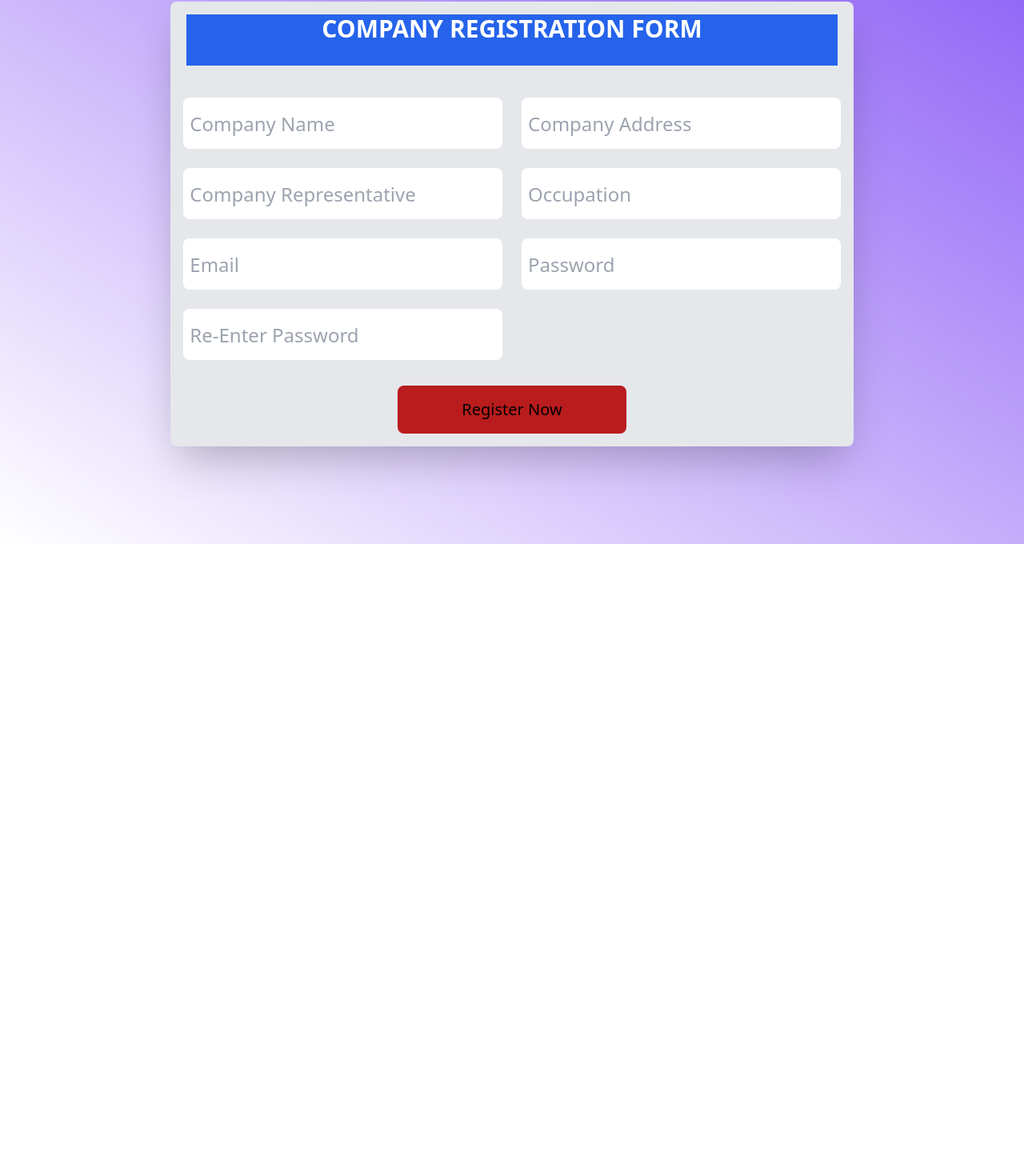
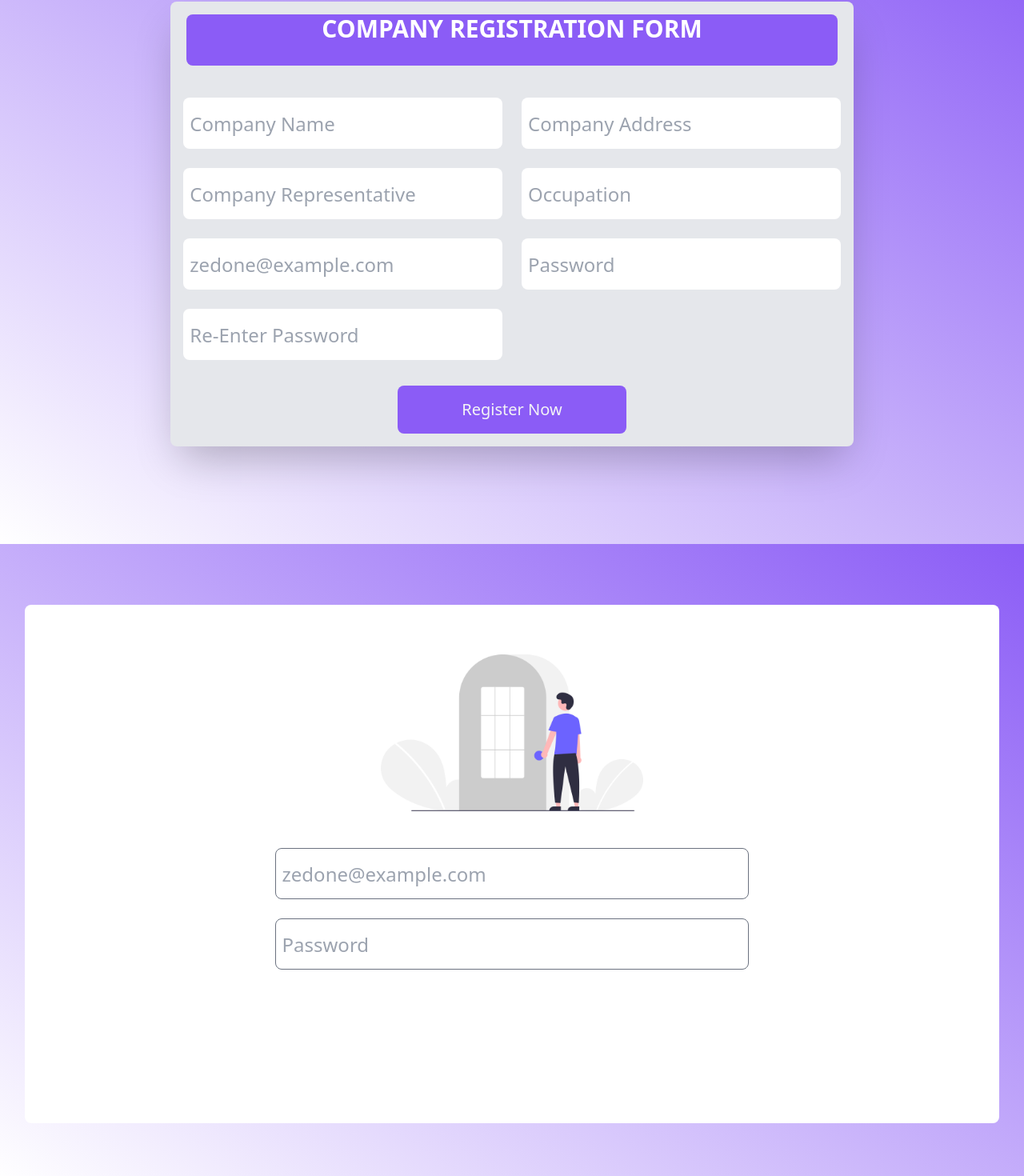
Before and after one commit to Deewiliams/zedone-interface, a React (Create React App) app in the folder user-login/: page /CompanyRegistration in a window 1280 px wide. Shown: the part 120-1590 px from the top of the page at 80% size. Before the commit the page ends 800 px from the top, so only its background shows below. Built offline with nearby package versions, Linux system fonts and the light colour scheme.

Commit message:
created a login form

```diff
--- a/user-login/src/App.js
+++ b/user-login/src/App.js
@@ -1,10 +1,12 @@
 import CompanyRegistration from './components/CompanyRegistration';
+import Login from './components/Login'
 import './App.css';
 
 function App() {
   return (
     <div className="App">
      <CompanyRegistration />
+     <Login />
     </div>
   );
 }
--- a/user-login/src/components/CompanyRegistration.js
+++ b/user-login/src/components/CompanyRegistration.js
@@ -4,12 +4,12 @@ import React from 'react'
 const CompanyRegistration = () => {
     return (
         <div className="h-screen bg-gradient-to-tr from-white to-purple-500 company-img flex items-center justify-center">
-
             <div className="bg-gray-200 shadow-2xl p-4 w-2/3 rounded-lg">
             <h1 className="sm:text-lg font-bold mb-10 text-white
              md:font-bold md:text-3xl mx-1
              uppercase font-sans
-             bg-blue-600 h-16
+             bg-purple-500 h-16
+             rounded-lg
              ">
             Company Registration Form</h1>
 
@@ -17,7 +17,7 @@ const CompanyRegistration = () => {
             <ul className="grid sm:grid-cols-1 md:grid-cols-2 lg:grid-cols-2 grid-rows-4 grid-flow-row gap-6">
 
                 <input className="sm:h-12 lg:h-16 md:h-14 rounded-lg
-                      focus:outline-none focus:ring-2
+                    focus:outline-none focus:ring-2
                     focus:ring-blue-600 focus:border-transparent
                     focus:bg-blue-100 sm:text-lg lg:text-2xl p-2
                     placeholder-gray-400 ..."
@@ -53,7 +53,7 @@ const CompanyRegistration = () => {
                     focus:outline-none focus:ring-2 focus:ring-blue-600
                     focus:border-transparent focus:bg-blue-100 sm:text-lg
                     lg:text-2xl p-2   placeholder-gray-400 ..."
-                    placeholder="Email"
+                    placeholder="zedone@example.com"
                     type="email"
                   />
                 <input className="sm:h-12 lg:h-16 md:h-14 rounded-lg
@@ -71,9 +71,9 @@ const CompanyRegistration = () => {
                     placeholder="Re-Enter Password"
                  />
             </ul>
-            <button className="bg-red-700  sm:text-2xl sm:py-2 sm:px-8
+            <button className="bg-purple-500 text-gray-100 sm:text-2xl sm:py-2 sm:px-8
                 md:py-4 md:px-10 md:text-lg lg:py-4
-                lg:px-20 lg:text-xl hover:bg-red-500
+                lg:px-20 lg:text-xl hover:bg-purple-600
                 hover:text-white rounded-lg
                 ">
                 Register Now
--- /dev/null
+++ b/user-login/src/components/Login.js
@@ -0,0 +1,37 @@
+import React from 'react'
+import log from '../images/log.png'
+
+
+const Login = () => {
+    return (
+        <div className="h-screen  bg-gradient-to-tr from-white to-purple-500 flex items-center justify-center">
+            <div className="bg-white shodow-2xl p-4 w-2/2 rounded-lg">
+                <img className="sm:h-72 p-4 lg:px-96" src={log} alt="login image" />
+                 <form className="space-y-8 lg:flex lg:items-center lg:justify-end">
+               <ul className="grid sm:grid-cols-1 md:grid-cols-1 lg:grid-cols-1 grid-rows-4 gap-6 lg:w-3/4 bordr">
+               <input className="sm:h-12 lg:h-16 lg:w-2/3 md:h-14 rounded-lg border border-gray-500
+                    focus:outline-none focus:ring-2
+                    focus:ring-blue-600  focus:border-transparent
+                    focus:bg-blue-100 sm:text-lg lg:text-2xl p-2
+                    placeholder-gray-400 ..."
+                    placeholder="zedone@example.com"
+                    type="email"
+                  />
+                   <input className="sm:h-12 lg:h-16 lg:w-2/3 md:h-14
+                    rounded-lg  border border-gray-500
+                    focus:outline-none focus:ring-2
+                    focus:ring-blue-600 focus:border-transparent
+                    focus:bg-blue-100 sm:text-lg lg:text-2xl p-2
+                    placeholder-gray-400 ..."
+                    placeholder="Password"
+                    type="password"
+                  />
+               </ul>
+           </form>
+            </div>
+
+        </div>
+    )
+}
+
+export default Login
```
Also changed, not shown: user-login/src/images/log.png (added).
